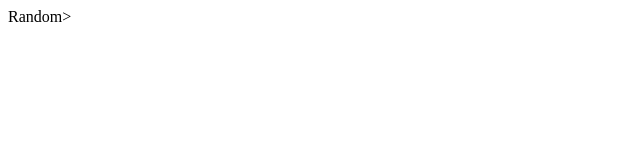
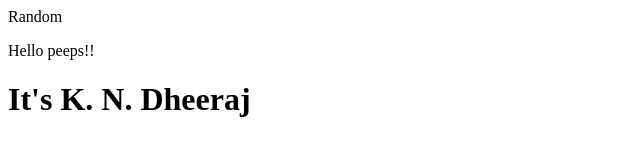
Before and after one commit to DheerajKN/dheerajkn.github.io, a plain HTML site: page index.html in a window 1280 px wide. Shown: the whole page, without its empty margins (0-640 px from the left). Drawn offline with Linux system fonts and the light colour scheme.

Commit message:
Update index.html

```diff
--- a/index.html
+++ b/index.html
@@ -1,3 +1,6 @@
 <html>
-<body>Random</body>>
+  <title>It's DheerajKN!!</title>
+<body>Random
+  <p>Hello peeps!!</p>
+  <h1>It's K. N. Dheeraj</h1></body>
 </html>
```
